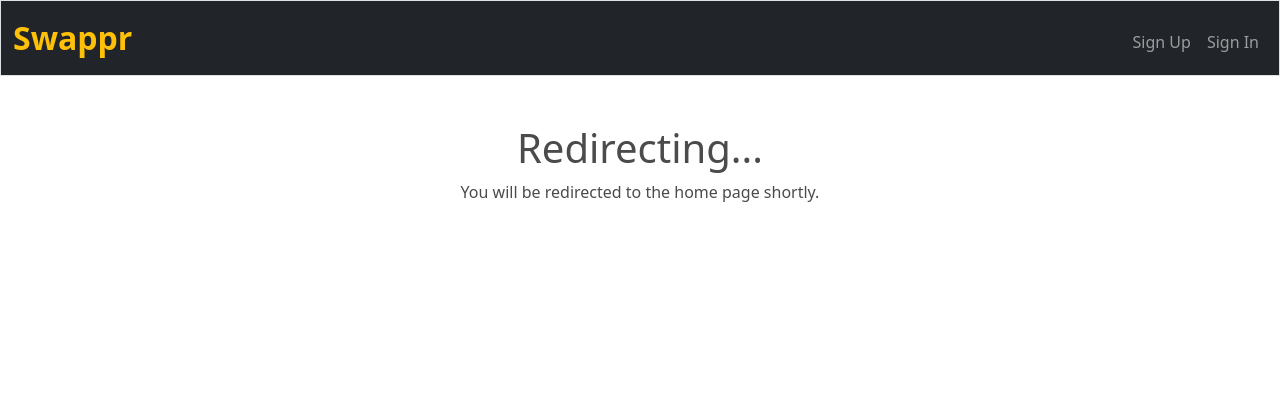
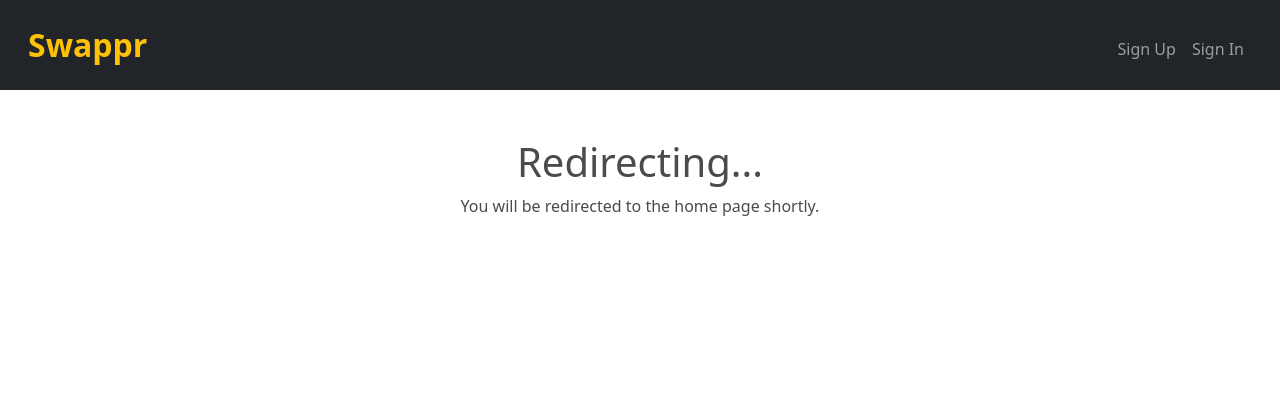
Before and after one commit to a-tsagkalidis/swappr, a Flask app: page /delayed_redirect in a window 1280 px wide. Shown: the top 420 px of the page. Run offline with Flask 3, Linux system fonts and the light colour scheme; some libraries are stand-ins or nearby versions.

Commit message:
Fix: layout.html navbar border removed

```diff
--- a/app.py
+++ b/app.py
@@ -83,6 +83,7 @@ def index():
 
 
 @app.route('/signup', methods=['GET', 'POST'])
+@limiter.limit("50/minute")
 def signup():
     if request.method == 'POST':
         # Get user submitted form data
--- a/templates/layout.html
+++ b/templates/layout.html
@@ -16,7 +16,7 @@
 <body>
 
   <!-- Navigation Bar -->
-  <nav class="bg-dark border navbar navbar-expand-md navbar-dark">
+  <nav class="bg-dark border navbar navbar-expand-md p-3 navbar-dark border-0">
     <div class="container-fluid">
       <a class="navbar-brand fw-bold fs-2 text-warning" href="/">Swappr</a>
       <button aria-controls="navbar" aria-expanded="false" aria-label="Toggle navigation" class="navbar-toggler" data-bs-target="#navbar" data-bs-toggle="collapse" type="button">
```
